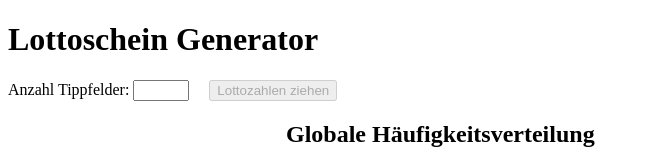
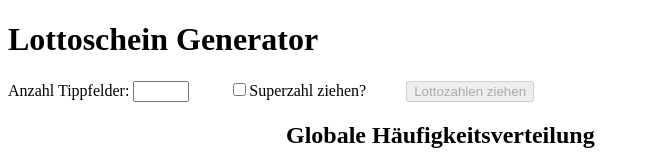
Before and after one commit to ingmar-granzow/lottoschein-generator, an Angular app: page / in a window 1280 px wide. Shown: the top 164 px of the page, without its empty margins (0-650 px from the left). Built offline with nearby package versions, Linux system fonts and the light colour scheme; no server answers.

Commit message:
add support for Superzahl

```diff
--- a/src/app/generator/generator.component.html
+++ b/src/app/generator/generator.component.html
@@ -1,10 +1,19 @@
 <h1>Lottoschein Generator</h1>
 
 <form [formGroup]="generatorForm" (ngSubmit)="onSubmit()">
-	<label for="anzahl">Anzahl Tippfelder: </label>
-	<input id="anzahl" type="number" min="1" max="12" formControlName="anzahl">
+	<div class="formElement">
+		<label for="anzahl">Anzahl Tippfelder: </label>
+		<input id="anzahl" type="number" min="1" max="12" formControlName="anzahl">
+	</div>
 
-	<button type="submit" [disabled]="!generatorForm.valid">Lottozahlen ziehen</button>
+	<div class="formElement">
+		<input id="superzahl" type="checkbox" formControlName="superzahl">
+		<label for="superzahl">Superzahl ziehen?</label>
+	</div>
+
+	<div class="formElement">
+		<button type="submit" [disabled]="!generatorForm.valid">Lottozahlen ziehen</button>
+	</div>
 </form>
 
 <app-lottoschein [lottoschein]="lottoschein"></app-lottoschein>
--- a/src/app/generator/generator.component.scss
+++ b/src/app/generator/generator.component.scss
@@ -1,3 +1,4 @@
-button {
-	margin-left: 20px;
+.formElement {
+	display: inline-block;
+	margin-right: 40px;
 }
--- a/src/app/generator/generator.component.ts
+++ b/src/app/generator/generator.component.ts
@@ -19,6 +19,7 @@ export class GeneratorComponent implements OnInit {
 
   generatorForm = new FormGroup({
     anzahl: new FormControl('', [ Validators.required, Validators.min(1), Validators.max(12) ]),
+    superzahl: new FormControl(''),
   });
 
   constructor(
@@ -32,7 +33,9 @@ export class GeneratorComponent implements OnInit {
 
   onSubmit() {
     let anzahl = this.generatorForm.value.anzahl;
-    this.generate(anzahl);
+    let superzahl: boolean = this.generatorForm.value.superzahl;
+
+    this.generate(anzahl, superzahl);
     this.persistLottoschein();
     this.updateDistribution();
     this.saveDistribution();
@@ -45,11 +48,15 @@ export class GeneratorComponent implements OnInit {
     );
   }
 
-  private generate(amount: number) {
+  private generate(amount: number, superzahl: boolean) {
     this.lottoschein = { tippfelder: [] };
 
     for (let i = 0; i < amount; i++) {
       this.lottoschein.tippfelder[i] = {id: i+1, numbers: this.generateTippfeld()};
+    }
+
+    if (superzahl) {
+      this.lottoschein.superzahl = this.drawNumber(10);
     }
   }
 
@@ -57,15 +64,16 @@ export class GeneratorComponent implements OnInit {
     let numbers = [];
 
     for (let i = 0; i < 6; i++) {
-      numbers.push(this.drawNumber());
+      numbers.push(this.drawNumber(50));
     }
 
     return numbers;
   }
 
-  private drawNumber() {
-    return Math.floor(Math.random() * 50);
+  private drawNumber(max: number) {
+    return Math.floor(Math.random() * max);
   }
+
 
   private persistLottoschein() {
     this.lottoscheinService
--- a/src/app/lottoschein/lottoschein.component.html
+++ b/src/app/lottoschein/lottoschein.component.html
@@ -1,4 +1,8 @@
-<h4 *ngIf="lottoschein.tippfelder.length > 0">Lottoschein {{ lottoschein.id }}</h4>
+<h4 *ngIf="lottoschein.tippfelder.length > 0">
+	Lottoschein {{ lottoschein.id }}
+</h4>
+
+<div *ngIf="lottoschein.superzahl != undefined">Superzahl {{ lottoschein.superzahl }}</div>
 
 <div *ngFor="let tippfeld of lottoschein.tippfelder" class="tippfeld">
 	<h5>Tippfeld {{ tippfeld.id }}</h5>
--- a/src/app/lottoschein/lottoschein.component.scss
+++ b/src/app/lottoschein/lottoschein.component.scss
@@ -9,7 +9,6 @@
 	grid-template-rows: repeat(7, 1fr);
 	grid-column-gap: 5px;
 	grid-row-gap: 5px;
-}
 
 	span {
 	    display: inline-block;
@@ -26,3 +25,4 @@ span {
 			background-color: yellow;
 		}
 	}
+}
--- a/src/app/shared/models/lottoschein.interface.ts
+++ b/src/app/shared/models/lottoschein.interface.ts
@@ -3,4 +3,5 @@ import { Tippfeld } from './tippfeld.interface';
 export interface Lottoschein {
   id?: number;
   tippfelder: Tippfeld[];
+  superzahl?: number;
 }
```
Lines whose indentation alone changed are shown as unchanged.
